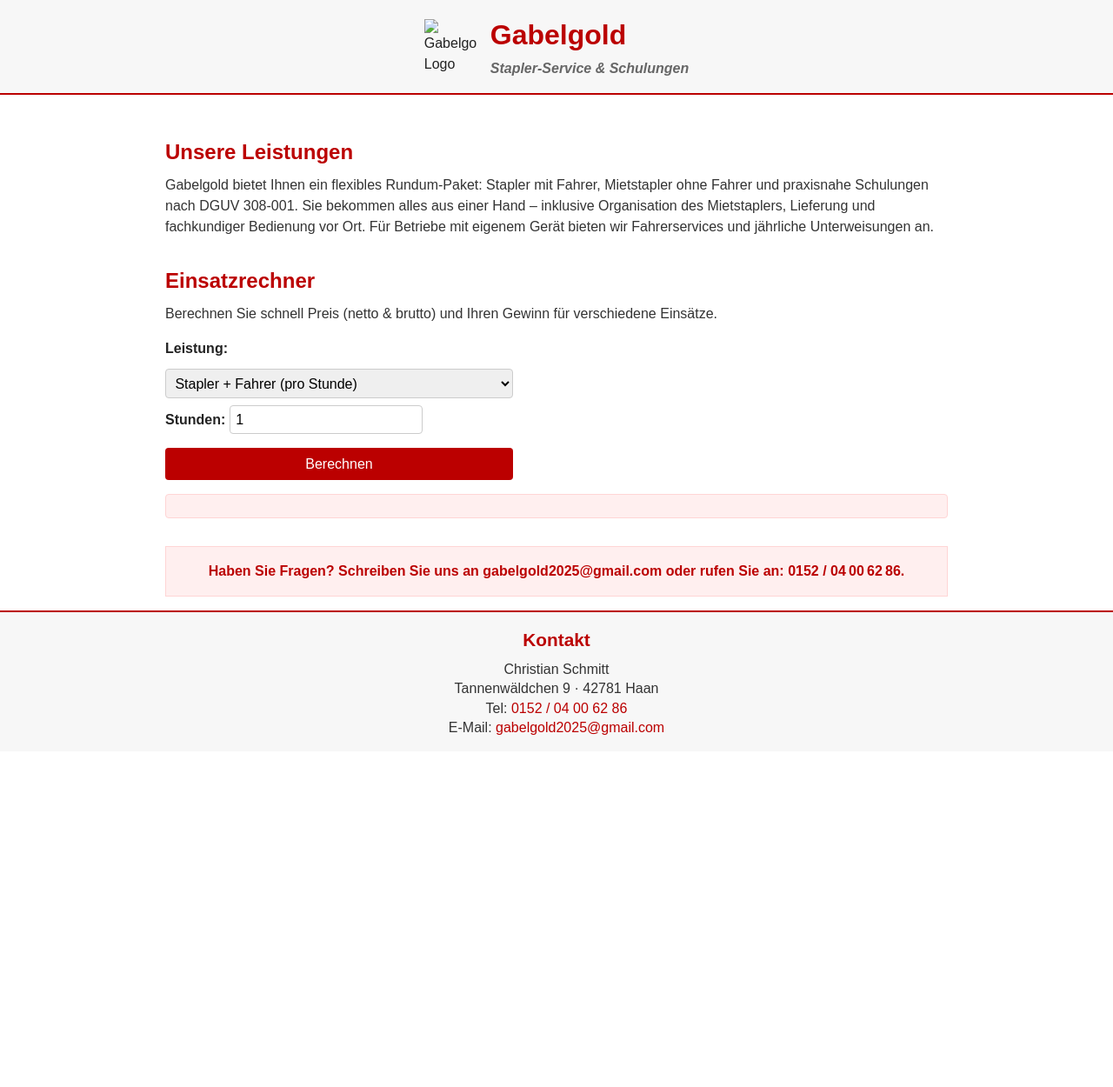
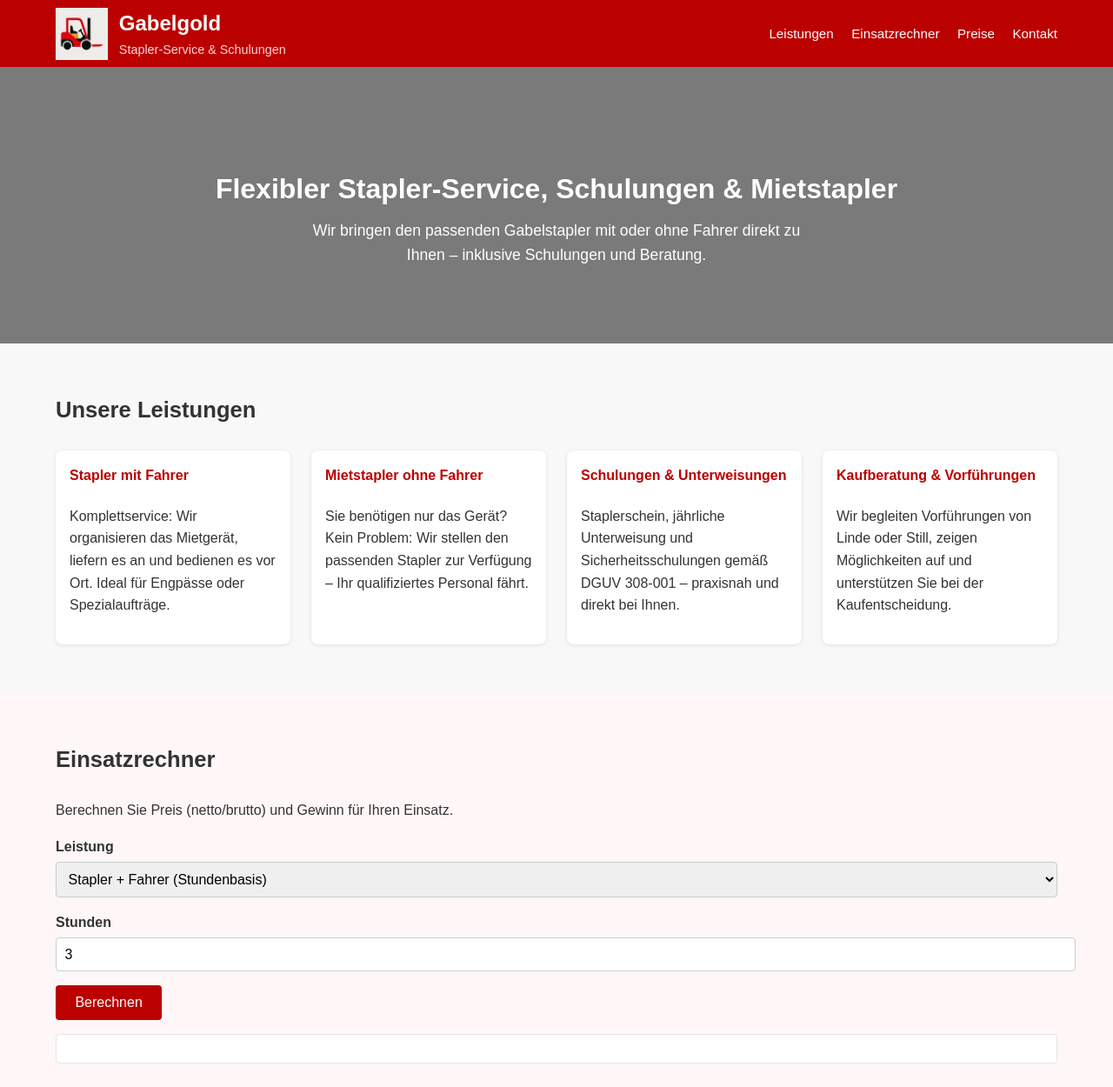
Before and after one commit to ipsschmitt-netizen/gabelgold-site, a plain HTML site: page index.html in a window 1280 px wide. Shown: the top 1250 px of the page at 87% size. Before the commit the page ends 864 px from the top, so only its background shows below. Drawn offline with Linux system fonts and the light colour scheme; files that its build step writes are made by us from their sources.

Commit message:
Update site content with final professional website

```diff
--- a/index.html
+++ b/index.html
@@ -3,129 +3,160 @@
 <head>
   <meta charset="UTF-8">
   <meta name="viewport" content="width=device-width, initial-scale=1.0">
-  <title>Gabelgold – Stapler-Service & Schulungen</title>
-  <!-- Hauptstil -->
-  <link rel="stylesheet" href="assets/style.css">
-  <style>
-    /* Zusätzliche Styles für den Einsatzrechner */
-    #calcForm {
-      margin-top: 1rem;
-      display: flex;
-      flex-direction: column;
-      gap: 0.5rem;
-      max-width: 400px;
-    }
-    #calcForm label {
-      font-weight: bold;
-      margin-bottom: 0.2rem;
-    }
-    #calcForm input, #calcForm select {
-      padding: 0.4rem;
-      font-size: 1rem;
-      border: 1px solid #cccccc;
-      border-radius: 4px;
-    }
-    #calcForm button {
-      margin-top: 0.5rem;
-      padding: 0.6rem;
-      background-color: #bb0000;
-      color: #ffffff;
-      border: none;
-      border-radius: 4px;
-      cursor: pointer;
-      font-size: 1rem;
-    }
-    #calcForm button:hover {
-      background-color: #a00000;
-    }
-    #result {
-      margin-top: 1rem;
-      padding: 0.8rem;
-      background-color: #ffefef;
-      border: 1px solid #ffd5d5;
-      border-radius: 4px;
-      color: #333333;
-    }
-  </style>
+  <title>Gabelgold – Professioneller Stapler‑Service</title>
+  <link rel="stylesheet" href="style.css">
 </head>
 <body>
+  <!-- Header: Logo und Navigationsleiste -->
   <header class="header">
-    <div class="logo-wrapper">
-      <img src="assets/images/logo.png" alt="Gabelgold Logo" class="logo">
-      <div class="logo-text">
+    <div class="container header-inner">
+      <div class="logo-group">
+        <img src="logo.png" alt="Gabelgold Logo" class="logo">
+        <div class="brand">
           <h1>Gabelgold</h1>
-        <h2>Stapler‑Service &amp; Schulungen</h2>
+          <p class="tagline">Stapler‑Service & Schulungen</p>
         </div>
+      </div>
+      <nav class="nav">
+        <a href="#leistungen">Leistungen</a>
+        <a href="#rechner">Einsatzrechner</a>
+        <a href="#preise">Preise</a>
+        <a href="#kontakt">Kontakt</a>
+      </nav>
     </div>
   </header>
 
+  <!-- Hero Section -->
+  <section class="hero">
     <div class="container">
-    <section class="section">
-      <h3>Unsere Leistungen</h3>
-      <p>
-        Gabelgold bietet Ihnen ein flexibles Rundum‑Paket: Stapler mit Fahrer, Mietstapler ohne Fahrer
-        und praxisnahe Schulungen nach DGUV 308‑001. Sie bekommen alles aus einer Hand – inklusive
-        Organisation des Mietstaplers, Lieferung und fachkundiger Bedienung vor Ort. Für Betriebe mit
-        eigenem Gerät bieten wir Fahrerservices und jährliche Unterweisungen an.
-      </p>
+      <h2>Flexibler Stapler‑Service, Schulungen &amp; Mietstapler</h2>
+      <p>Wir bringen den passenden Gabelstapler mit oder ohne Fahrer direkt zu Ihnen – inklusive Schulungen und Beratung.</p>
+    </div>
   </section>
 
-    <section class="section" id="einsatzrechner">
+  <!-- Leistungen Section -->
+  <section class="section" id="leistungen">
+    <div class="container">
+      <h3>Unsere Leistungen</h3>
+      <div class="grid">
+        <div class="card">
+          <h4>Stapler mit Fahrer</h4>
+          <p>Komplett­service: Wir organisieren das Mietgerät, liefern es an und bedienen es vor Ort. Ideal für Engpässe oder Spezialaufträge.</p>
+        </div>
+        <div class="card">
+          <h4>Mietstapler ohne Fahrer</h4>
+          <p>Sie benötigen nur das Gerät? Kein Problem: Wir stellen den passenden Stapler zur Verfügung – Ihr qualifiziertes Personal fährt.</p>
+        </div>
+        <div class="card">
+          <h4>Schulungen &amp; Unterweisungen</h4>
+          <p>Staplerschein, jährliche Unterweisung und Sicherheitsschulungen gemäß DGUV 308‑001 – praxisnah und direkt bei Ihnen.</p>
+        </div>
+        <div class="card">
+          <h4>Kaufberatung &amp; Vorführungen</h4>
+          <p>Wir begleiten Vorführungen von Linde oder Still, zeigen Möglichkeiten auf und unterstützen Sie bei der Kaufentscheidung.</p>
+        </div>
+      </div>
+    </div>
+  </section>
+
+  <!-- Einsatzrechner -->
+  <section class="section alt" id="rechner">
+    <div class="container">
       <h3>Einsatzrechner</h3>
-      <p>Berechnen Sie schnell Preis (netto &amp; brutto) und Ihren Gewinn für verschiedene Einsätze.</p>
+      <p>Berechnen Sie Preis (netto/brutto) und Gewinn für Ihren Einsatz.</p>
       <form id="calcForm" onsubmit="return false;">
-        <label for="service">Leistung:</label>
+        <div class="form-group">
+          <label for="service">Leistung</label>
           <select id="service" name="service">
-          <option value="stapler">Stapler + Fahrer (pro Stunde)</option>
-          <option value="mietstapler">Mietstapler ohne Fahrer (pro Stunde)</option>
-          <option value="grundkurs">Grundausbildung (2‑Tage‑Kurs, pauschal)</option>
+            <option value="stapler">Stapler + Fahrer (Stunden­basis)</option>
+            <option value="mietstapler">Mietstapler ohne Fahrer (Stunden­basis)</option>
+            <option value="grundkurs">Grundkurs (2‑Tage, pauschal)</option>
+            <option value="unterweisung">Unterweisung (½ Tag, pauschal)</option>
           </select>
-
-        <div id="inputHoursGroup">
-          <label for="hours">Stunden:</label>
-          <input type="number" id="hours" name="hours" value="1" min="1" step="1">
         </div>
-
-        <div id="inputParticipantsGroup" style="display:none;">
-          <label for="participants">Teilnehmer (max. 10):</label>
+        <div id="hoursGroup" class="form-group">
+          <label for="hours">Stunden</label>
+          <input type="number" id="hours" name="hours" value="3" min="1" step="1">
+        </div>
+        <div id="participantsGroup" class="form-group" style="display:none;">
+          <label for="participants">Teilnehmer</label>
           <input type="number" id="participants" name="participants" value="5" min="1" max="10">
         </div>
-
         <button type="button" onclick="calculate()">Berechnen</button>
       </form>
-      <div id="result"></div>
+      <div id="result" class="result"></div>
+    </div>
   </section>
 
-    <section class="cta">
-      <p><strong>Haben Sie Fragen?</strong> Schreiben Sie uns an
-        <a href="mailto:gabelgold2025@gmail.com">gabelgold2025@gmail.com</a> oder rufen Sie an: 0152 / 04 00 62 86.</p>
+  <!-- Preise Section -->
+  <section class="section" id="preise">
+    <div class="container">
+      <h3>Preise &amp; Pakete</h3>
+      <table class="pricing-table">
+        <thead>
+          <tr><th>Leistung</th><th>Preis (netto)</th><th>Beschreibung</th></tr>
+        </thead>
+        <tbody>
+          <tr>
+            <td>Stapler + Fahrer</td>
+            <td>150–180 €/h<br>950 € pro Tag</td>
+            <td>Organisation, Lieferung, Bedienung; Mindestabnahme 3 Stunden</td>
+          </tr>
+          <tr>
+            <td>Mietstapler ohne Fahrer</td>
+            <td>40 €/h<br>320 € pro Tag</td>
+            <td>Sie fahren selbst; Versicherung und Kaution erforderlich</td>
+          </tr>
+          <tr>
+            <td>Grundkurs (2 Tage, max. 10 TN)</td>
+            <td>1 200 €</td>
+            <td>Ausbildung zum Staplerfahrer mit Theorie &amp; Praxis, Prüfung, Fahrausweise</td>
+          </tr>
+          <tr>
+            <td>Unterweisung (½ Tag, bis 15 TN)</td>
+            <td>600 €</td>
+            <td>Auffrischung &amp; Sicherheitstraining</td>
+          </tr>
+        </tbody>
+      </table>
+    </div>
   </section>
+
+  <!-- Kontakt Section -->
+  <section class="section alt" id="kontakt">
+    <div class="container">
+      <h3>Kontakt</h3>
+      <p>Haben Sie Fragen oder möchten Sie ein Angebot? Schreiben Sie uns oder rufen Sie an.</p>
+      <ul class="contact-list">
+        <li><strong>Adresse:</strong> Christian Schmitt, Tannenwäldchen 9, 42781 Haan</li>
+        <li><strong>Telefon:</strong> <a href="tel:+4915204006286">0152 / 04 00 62 86</a></li>
+        <li><strong>E-Mail:</strong> <a href="mailto:gabelgold2025@gmail.com">gabelgold2025@gmail.com</a></li>
+      </ul>
     </div>
+  </section>
 
   <footer class="footer">
-    <h3>Kontakt</h3>
-    <address>
-      Christian Schmitt<br>
-      Tannenwäldchen 9 · 42781 Haan<br>
-      Tel: <a href="tel:+4915204006286">0152 / 04 00 62 86</a><br>
-      E‑Mail: <a href="mailto:gabelgold2025@gmail.com">gabelgold2025@gmail.com</a>
-    </address>
+    <div class="container">
+      <p>&copy; 2025 Gabelgold – Christian Schmitt</p>
+    </div>
   </footer>
 
   <script>
-    const services = {
-      stapler: { price: 150, cost: 65 }, // Preis und Kosten pro Stunde (Stapler + Fahrer)
-      mietstapler: { price: 40, cost: 25 }, // Preis und Kosten pro Stunde (Mietstapler ohne Fahrer)
-      grundkurs: { price: 1200, cost: 600 } // Pauschalpreis und geschätzte Kosten pro Kurs (2 Tage)
+    // Preise und Kosten für Kalkulation
+    const calcData = {
+      stapler: { price: 160, cost: 70 },     // pro Stunde
+      mietstapler: { price: 40, cost: 25 },  // pro Stunde
+      grundkurs: { price: 1200, cost: 600 }, // pauschal
+      unterweisung: { price: 600, cost: 300 } // pauschal
     };
 
-    function updateInputs() {
+    function updateInputVisibility() {
       const service = document.getElementById('service').value;
-      const hoursGroup = document.getElementById('inputHoursGroup');
-      const participantsGroup = document.getElementById('inputParticipantsGroup');
-      if (service === 'grundkurs') {
+      const hoursGroup = document.getElementById('hoursGroup');
+      const participantsGroup = document.getElementById('participantsGroup');
+      if (service === 'grundkurs' || service === 'unterweisung') {
         hoursGroup.style.display = 'none';
-        participantsGroup.style.display = 'block';
+        participantsGroup.style.display = (service === 'grundkurs') ? 'block' : 'none';
       } else {
         hoursGroup.style.display = 'block';
         participantsGroup.style.display = 'none';
@@ -138,26 +169,34 @@
       const participants = parseInt(document.getElementById('participants').value) || 0;
       let net = 0;
       let cost = 0;
-      if (service === 'grundkurs') {
-        // Pauschaler Kurs – Preis ist unabhängig von Teilnehmerzahl (max 10)
-        net = services.grundkurs.price;
-        cost = services.grundkurs.cost;
-      } else if (service === 'stapler') {
-        net = hours * services.stapler.price;
-        cost = hours * services.stapler.cost;
-      } else if (service === 'mietstapler') {
-        net = hours * services.mietstapler.price;
-        cost = hours * services.mietstapler.cost;
+      switch (service) {
+        case 'stapler':
+          net = hours * calcData.stapler.price;
+          cost = hours * calcData.stapler.cost;
+          break;
+        case 'mietstapler':
+          net = hours * calcData.mietstapler.price;
+          cost = hours * calcData.mietstapler.cost;
+          break;
+        case 'grundkurs':
+          net = calcData.grundkurs.price;
+          cost = calcData.grundkurs.cost;
+          break;
+        case 'unterweisung':
+          net = calcData.unterweisung.price;
+          cost = calcData.unterweisung.cost;
+          break;
       }
-      const gross = net * 1.19; // 19 % MwSt
+      const gross = net * 1.19;
       const profit = net - cost;
       document.getElementById('result').innerHTML =
-        `Netto: ${net.toFixed(2)} €<br>Brutto (inkl. MwSt): ${gross.toFixed(2)} €<br>Geschätzter Gewinn: ${profit.toFixed(2)} €`;
+        `<p><strong>Netto:</strong> ${net.toFixed(2)} €</p>` +
+        `<p><strong>Brutto (inkl. 19 % MwSt):</strong> ${gross.toFixed(2)} €</p>` +
+        `<p><strong>Gewinn (geschätzt):</strong> ${profit.toFixed(2)} €</p>`;
     }
-
-    document.getElementById('service').addEventListener('change', updateInputs);
+    document.getElementById('service').addEventListener('change', updateInputVisibility);
     // Initiale Ansicht
-    updateInputs();
+    updateInputVisibility();
   </script>
 </body>
 </html>
--- a/style.css
+++ b/style.css
@@ -1,105 +1,206 @@
-/* Basiseinstellungen */
+/* Grundlegende Styles für die Gabelgold-Website */
 body {
   margin: 0;
-  font-family: Arial, sans-serif;
-  background: #ffffff;
-  color: #222222;
-  line-height: 1.5;
-}
-h1, h2, h3 {
-  margin: 0;
-  font-weight: bold;
-}
-section {
-  margin-top: 2rem;
-}
-a {
-  color: #bb0000;
-  text-decoration: none;
-}
-a:hover {
-  text-decoration: underline;
+  font-family: Arial, Helvetica, sans-serif;
+  color: #333;
+  background-color: #f8f8f8;
+  line-height: 1.6;
 }
 
-/* Kopfbereich */
+/* Container für zentrierte Breite */
+.container {
+  width: 90%;
+  max-width: 1200px;
+  margin: 0 auto;
+  padding: 1.5rem 0;
+}
+
+/* Header und Navigation */
 .header {
-  background-color: #f7f7f7;
-  padding: 1rem 0;
-  border-bottom: 2px solid #bb0000;
+  background-color: #bb0000;
+  color: #fff;
+  box-shadow: 0 2px 5px rgba(0,0,0,0.1);
 }
-.logo-wrapper {
+.header-inner {
+  display: flex;
+  justify-content: space-between;
+  align-items: center;
+  padding: 0.5rem 0;
+}
+.logo-group {
   display: flex;
   align-items: center;
-  justify-content: center;
-  gap: 1rem;
-  max-width: 900px;
-  margin: 0 auto;
-  padding: 0 1rem;
 }
 .logo {
   width: 60px;
   height: auto;
+  margin-right: 0.8rem;
 }
-.logo-text h1 {
-  font-size: 2rem;
-  color: #bb0000;
+.brand h1 {
+  margin: 0;
+  font-size: 1.5rem;
 }
-.logo-text h2 {
-  font-size: 1rem;
-  font-style: italic;
-  color: #666666;
-  margin-top: 0.2rem;
+.tagline {
+  margin: 0;
+  font-size: 0.9rem;
+  color: #ffd5d5;
+}
+.nav a {
+  color: #fff;
+  text-decoration: none;
+  margin-left: 1rem;
+  font-size: 0.95rem;
+  transition: color 0.2s ease;
+}
+.nav a:hover {
+  color: #ffd5d5;
 }
 
-/* Hauptinhalt */
-.container {
-  max-width: 900px;
+/* Hero Section */
+.hero {
+  background: url('placeholder.jpg') center/cover no-repeat;
+  color: #fff;
+  text-align: center;
+  padding: 4rem 0;
+  position: relative;
+}
+.hero::after {
+  content: '';
+  position: absolute;
+  top: 0;
+  left: 0;
+  width: 100%;
+  height: 100%;
+  background: rgba(0,0,0,0.5);
+  z-index: 1;
+}
+.hero .container {
+  position: relative;
+  z-index: 2;
+}
+.hero h2 {
+  font-size: 2rem;
+  margin-bottom: 0.5rem;
+}
+.hero p {
+  font-size: 1.1rem;
+  max-width: 600px;
   margin: 0 auto;
-  padding: 1rem;
 }
 
 /* Abschnittsüberschriften */
-.section h3 {
-  font-size: 1.5rem;
-  color: #bb0000;
-  margin-bottom: 0.5rem;
-}
-.section p {
-  margin: 0;
-  color: #333333;
+h3 {
+  font-size: 1.6rem;
+  margin-top: 0;
 }
 
-/* Call-to-Action */
-.cta {
-  margin-top: 2rem;
+/* Karten/Grid Layout */
+.grid {
+  display: grid;
+  grid-template-columns: repeat(auto-fit, minmax(250px, 1fr));
+  gap: 1.5rem;
+  margin-top: 1rem;
+}
+.card {
+  background: #fff;
+  border-radius: 8px;
   padding: 1rem;
-  background: #ffefef;
-  border: 1px solid #ffd5d5;
-  text-align: center;
+  box-shadow: 0 1px 4px rgba(0,0,0,0.1);
+  transition: transform 0.2s ease;
 }
-.cta p {
-  margin: 0;
-  font-weight: bold;
+.card:hover {
+  transform: translateY(-4px);
+}
+.card h4 {
+  margin-top: 0;
   color: #bb0000;
 }
 
-/* Fußzeile */
+/* Alternierender Abschnitt */
+.section.alt {
+  background: #fff7f7;
+}
+
+.section {
+  padding: 2rem 0;
+}
+
+/* Tabellen für Preisübersicht */
+.pricing-table {
+  width: 100%;
+  border-collapse: collapse;
+  margin-top: 1rem;
+}
+.pricing-table th,
+.pricing-table td {
+  padding: 0.6rem;
+  border-bottom: 1px solid #e0e0e0;
+}
+.pricing-table th {
+  background: #f0f0f0;
+  text-align: left;
+}
+.pricing-table td:first-child {
+  font-weight: bold;
+}
+
+/* Formularelemente */
+.form-group {
+  margin-bottom: 1rem;
+}
+.form-group label {
+  display: block;
+  margin-bottom: 0.3rem;
+  font-weight: bold;
+}
+.form-group input,
+.form-group select {
+  width: 100%;
+  padding: 0.6rem;
+  border: 1px solid #ccc;
+  border-radius: 4px;
+  font-size: 1rem;
+}
+button {
+  background: #bb0000;
+  color: #fff;
+  border: none;
+  padding: 0.7rem 1.4rem;
+  border-radius: 4px;
+  cursor: pointer;
+  font-size: 1rem;
+  transition: background 0.2s ease;
+}
+button:hover {
+  background: #a00000;
+}
+
+/* Ergebnisausgabe */
+.result {
+  margin-top: 1rem;
+  background: #fff;
+  border: 1px solid #e5e5e5;
+  border-radius: 4px;
+  padding: 1rem;
+  font-size: 1.1rem;
+  color: #333;
+}
+
+/* Kontaktliste */
+.contact-list {
+  list-style: none;
+  padding: 0;
+  margin: 1rem 0 0;
+}
+.contact-list li {
+  margin-bottom: 0.3rem;
+}
+
+/* Footer */
 .footer {
-  background: #f7f7f7;
-  padding: 1rem;
-  border-top: 2px solid #bb0000;
+  background: #bb0000;
+  color: #fff;
   text-align: center;
+  padding: 1rem 0;
+  font-size: 0.9rem;
 }
-.footer h3 {
-  font-size: 1.3rem;
-  color: #bb0000;
-  margin-bottom: 0.5rem;
-}
-.footer address {
-  font-style: normal;
-  line-height: 1.4;
-  color: #333333;
-}
-.footer a {
-  color: #bb0000;
-}
```
Also changed, not shown: placeholder.jpg (added). Lines whose indentation alone changed are shown as unchanged.
